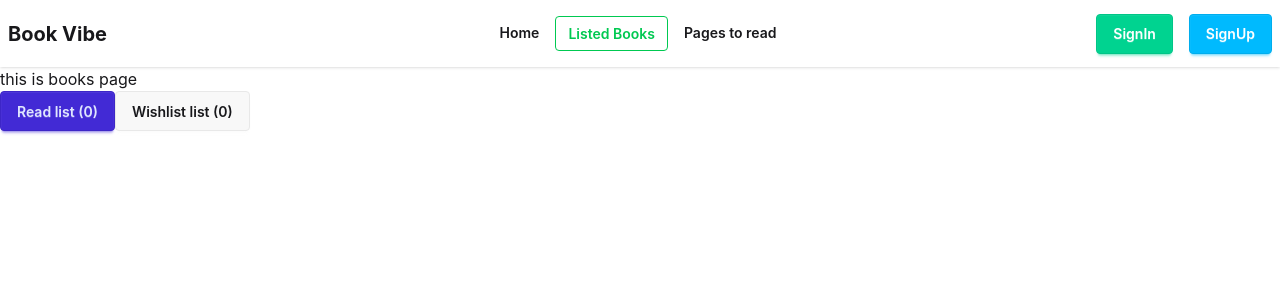
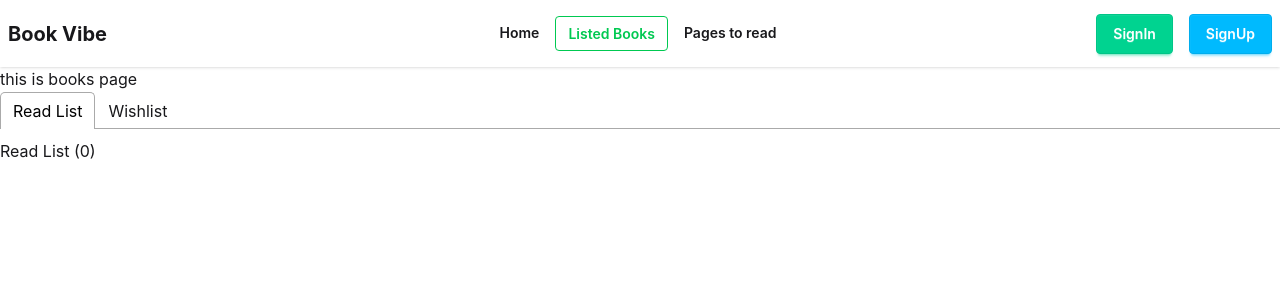
Before and after one commit to JowelislamHabib/book-vibe, a React (Vite) app: page /books in a window 1280 px wide. Shown: the top 300 px of the page. Built offline with nearby package versions, Linux system fonts and the light colour scheme.

Commit message:
feat: React tabs and show all the books on the read list and wishlist

```diff
--- a/package.json
+++ b/package.json
@@ -17,6 +17,7 @@
     "react": "^19.2.4",
     "react-dom": "^19.2.4",
     "react-router": "^7.14.0",
+    "react-tabs": "^6.1.1",
     "react-toastify": "^11.0.5",
     "tailwindcss": "^4.2.2"
   },
--- /dev/null
+++ b/src/listedBooks/ReadList.jsx
@@ -0,0 +1,20 @@
+import React, { useContext } from "react";
+import { BookContext } from "../context/BookContext";
+import BookCard from "../component/Ui/BookCard";
+
+const ReadList = () => {
+  const { storedBooks, storeWishlist } = useContext(BookContext);
+
+  return (
+    <div>
+      <h2>Read List ({storedBooks.length})</h2>{" "}
+      <div className="grid md:grid-cols-2 lg:grid-cols-3 gap-8">
+        {storedBooks.map((book) => (
+          <BookCard book={book} />
+        ))}
+      </div>
+    </div>
+  );
+};
+
+export default ReadList;
--- /dev/null
+++ b/src/listedBooks/Wishlist.jsx
@@ -0,0 +1,20 @@
+import React, { useContext } from "react";
+import { BookContext } from "../context/BookContext";
+import BookCard from "../component/Ui/BookCard";
+
+const Wishlist = () => {
+  const { storedBooks, storeWishlist } = useContext(BookContext);
+
+  return (
+    <div>
+      <h2>Wishlist ({storeWishlist.length})</h2>
+      <div className="grid md:grid-cols-2 lg:grid-cols-3 gap-8">
+        {storeWishlist.map((book) => (
+          <BookCard book={book} />
+        ))}
+      </div>
+    </div>
+  );
+};
+
+export default Wishlist;
--- a/src/pages/books/Books.jsx
+++ b/src/pages/books/Books.jsx
@@ -1,21 +1,29 @@
 import React, { useContext } from "react";
 import { BookContext } from "../../context/BookContext";
+import { Tab, Tabs, TabList, TabPanel } from "react-tabs";
+import "react-tabs/style/react-tabs.css";
+import ReadList from "../../listedBooks/ReadList";
+import Wishlist from "../../listedBooks/Wishlist";
 
 const Books = () => {
   const { storedBooks, storeWishlist } = useContext(BookContext);
   console.log(storedBooks);
 
   return (
-    <div>
+    <div className="container mx-auto">
       <h1>this is books page</h1>
-      <button className="btn btn-primary">
-        {" "}
-        Read list ({storedBooks.length})
-      </button>
-      <button className="btn btn-Outline">
-        {" "}
-        Wishlist list ({storeWishlist.length})
-      </button>
+      <Tabs>
+        <TabList>
+          <Tab>Read List</Tab>
+          <Tab>Wishlist</Tab>
+        </TabList>
+        <TabPanel>
+          <ReadList />
+        </TabPanel>
+        <TabPanel>
+          <Wishlist />
+        </TabPanel>
+      </Tabs>
     </div>
   );
 };
```
Also changed, not shown: 1 other file (tests, documents, lock files or other folders).
